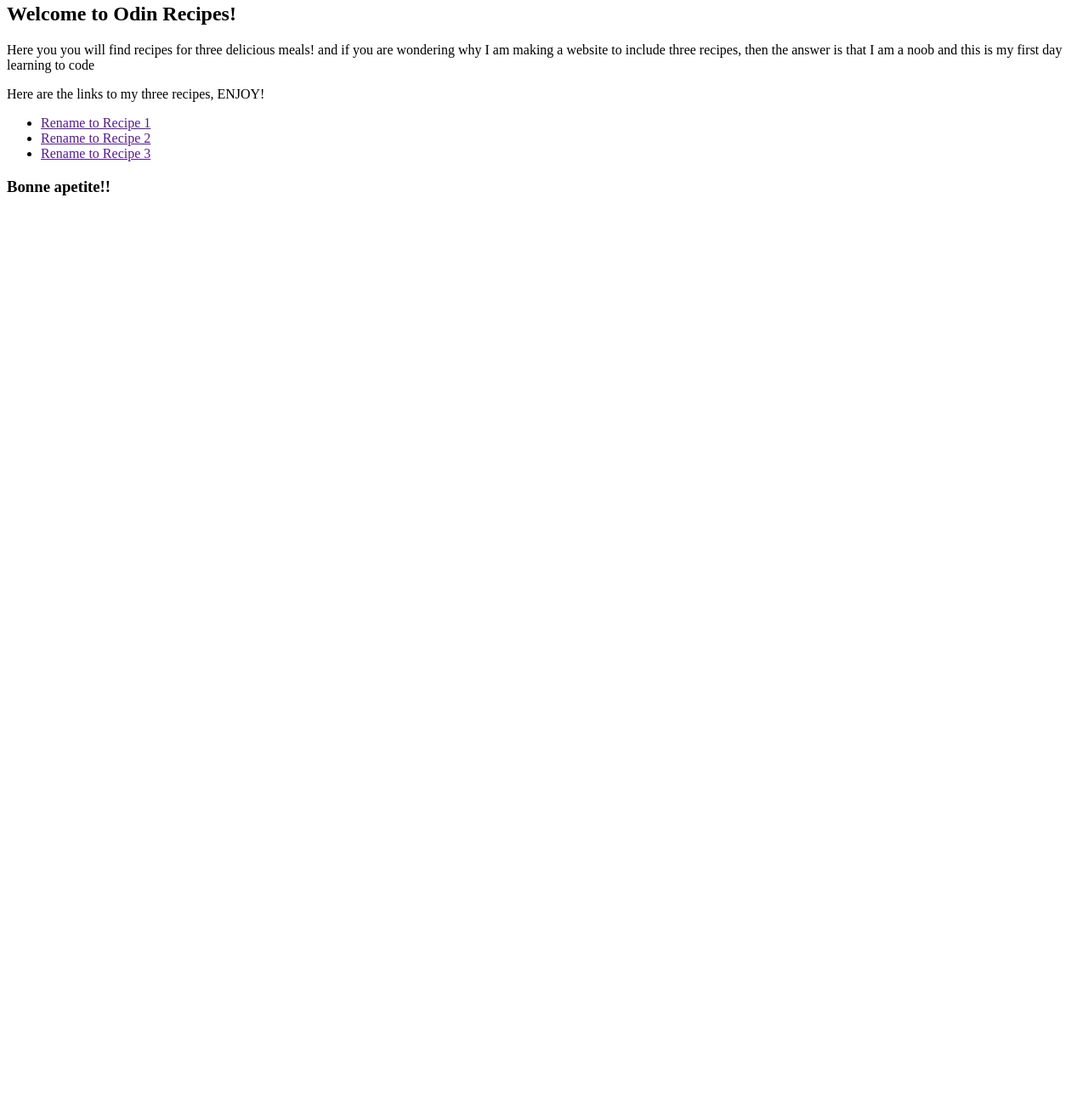
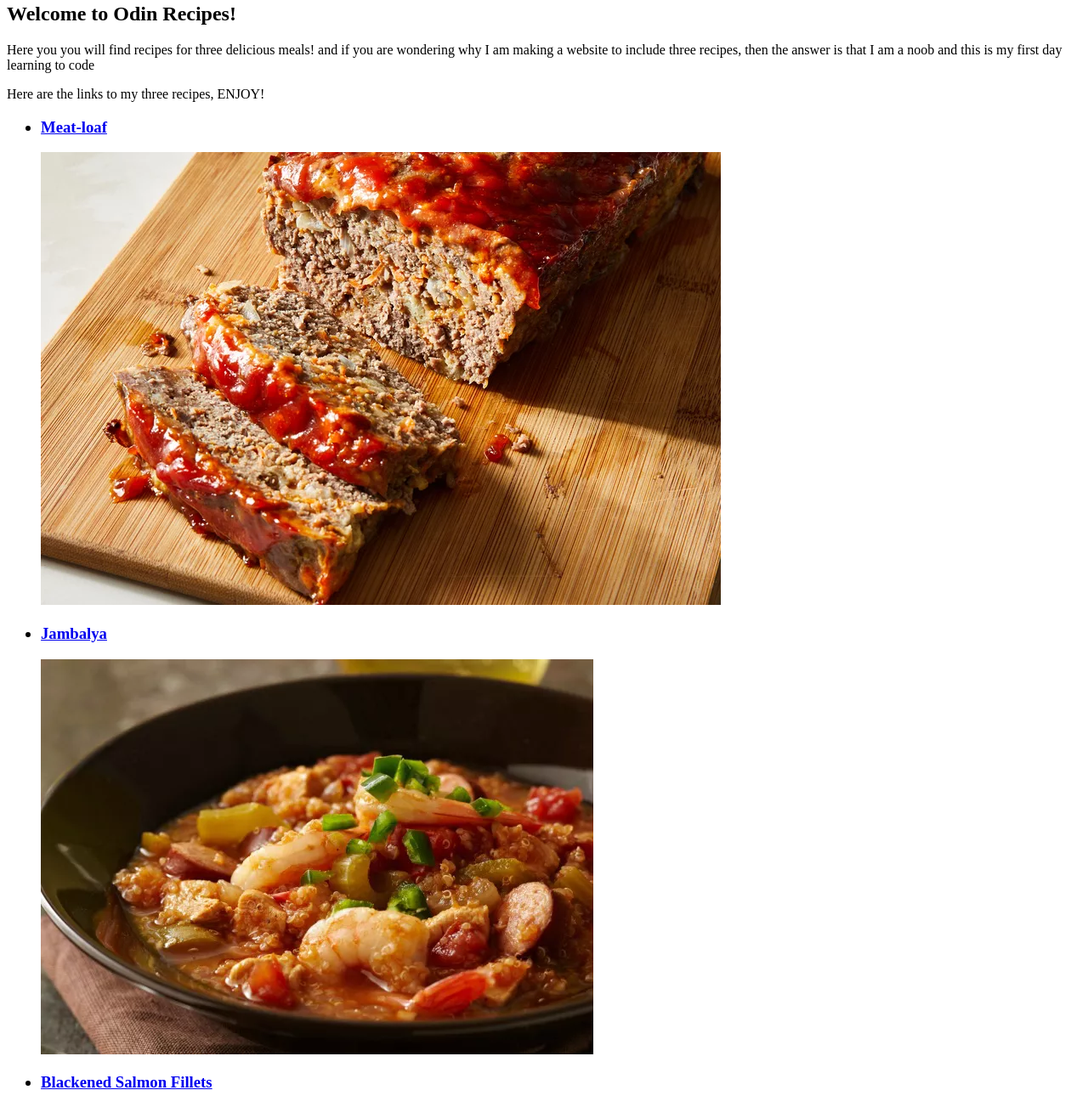
Before and after one commit to anis19951/Odin-recipes, a plain HTML site: page index.html in a window 1280 px wide. Shown: the part 77-1380 px from the top of the page at 85% size. Before the commit the page ends 800 px from the top, so only its background shows below. Drawn offline with Linux system fonts and the light colour scheme.

Commit message:
Create final index page

```diff
--- a/index.html
+++ b/index.html
@@ -16,10 +16,13 @@
                 <p>Here are the links to my three recipes, ENJOY!</p>
 
         <ul>
-            <li><a href="">Rename to Recipe 1</a></li>
-            <li><a href="">Rename to Recipe 2</a></li>
-            <li><a href="">Rename to Recipe 3</a></li>
+            <h3><li><a href="recipes/meat-loaf.html">Meat-loaf</a></li></h3>
+            <p><img src="images/meatloaf.jpg" alt="A picture of Jambalya Dish"></p>
+            <h3><li><a href="recipes/jambalya.html">Jambalya</a></li></h3>
+            <p><img src="images/jambalya.jpg"></p>
+            <h3><li><a href="recipes/blackened-salmon-fillet.html">Blackened Salmon Fillets</a></li></h3>
+            <p><img src="images/blackened salmon fillet.jpg" alt="A picture of blackened salmon fillet"></p>
         </ul>
-        <h3>Bonne apetite!!</h3>
+        <strong><em><h3>Bonne apetite!!</h3></em></strong>
     </body>
 </html>
```
